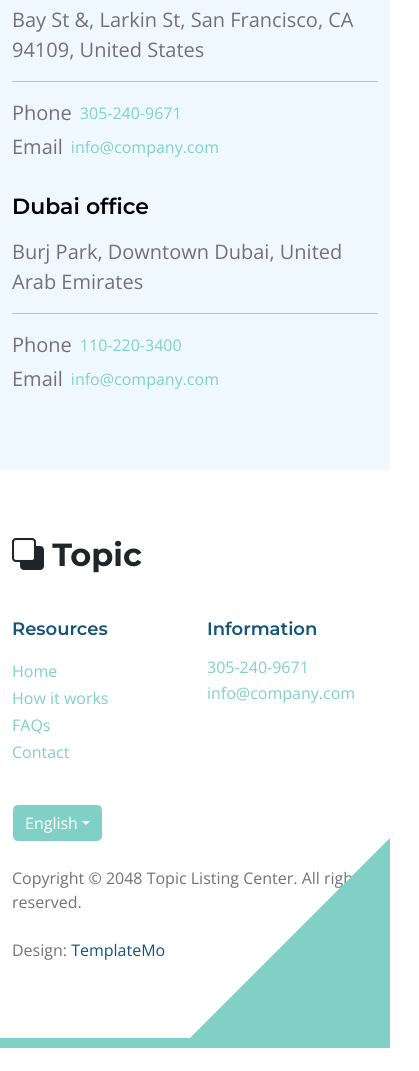
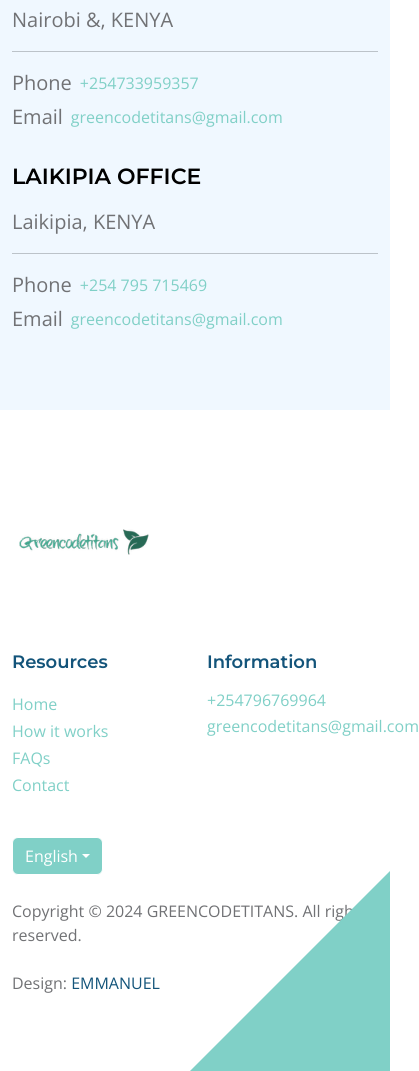
Before and after one commit to emmanuel-njihia/green, a plain HTML site: page team.html in a window 390 px wide. Shown: the part 1580-2651 px from the top of the page, 419 px wide, since content can reach past the window. Before the commit the page ends 2628 px from the top, so only its background shows below. Drawn offline with nearby package versions, Linux system fonts and the light colour scheme.

Commit message:
Add files via upload

```diff
--- a/contact.html
+++ b/contact.html
@@ -7,7 +7,7 @@
         <meta name="description" content="">
         <meta name="author" content="">
 
-        <title>Topic Listing Contact Page</title>
+        <title>GREEN CODE TITANS</title>
 
         <!-- CSS FILES -->
         <link rel="preconnect" href="https://fonts.googleapis.com">
@@ -21,24 +21,16 @@
         <link href="css/bootstrap-icons.css" rel="stylesheet">
 
         <link href="css/templatemo-topic-listing.css" rel="stylesheet">
-<!--
-
-TemplateMo 590 topic listing
-
-https://templatemo.com/tm-590-topic-listing
-
--->
     </head>
 
-    <body class="topics-listing-page" id="top">
+    <body id="top">
 
         <main>
 
             <nav class="navbar navbar-expand-lg">
                 <div class="container">
                     <a class="navbar-brand" href="index.html">
-                        <i class="bi-back"></i>
-                        <span>Topic</span>
+                        <img src="images/LogoSample_ByTailorBrands (1).jpg" alt="Topic" class="bi-back" width="70" height="70">
                     </a>
 
                     <div class="d-lg-none ms-auto me-4">
@@ -52,32 +44,38 @@ https://templatemo.com/tm-590-topic-listing
                     <div class="collapse navbar-collapse" id="navbarNav">
                         <ul class="navbar-nav ms-lg-5 me-lg-auto">
                             <li class="nav-item">
-                                <a class="nav-link click-scroll" href="index.html#section_1">Home</a>
+                                <a class="nav-link click-scroll active" href="index.html">Home</a>
                             </li>
 
                             <li class="nav-item">
-                                <a class="nav-link click-scroll" href="index.html#section_2">Browse Topics</a>
+                                <a class="nav-link click-scroll active" href="index.html">Browse Topics</a>
                             </li>
 
                             <li class="nav-item">
-                                <a class="nav-link click-scroll" href="index.html#section_3">How it works</a>
+                                <a class="nav-link click-scroll active" href="index.html">How it works</a>
                             </li>
 
                             <li class="nav-item">
-                                <a class="nav-link click-scroll" href="index.html#section_4">FAQs</a>
+                                <a class="nav-link click-scroll active" href="index.html">FAQs</a>
                             </li>
 
                             <li class="nav-item">
-                                <a class="nav-link click-scroll" href="index.html#section_5">Contact</a>
+                                <a class="nav-link click-scroll active" href="index.html">Contact</a>
+                            </li>
+                            <li class="nav-item">
+                                <a class="nav-link click-scroll active" href="resources.html">Resources</a>
                             </li>
 
                             <li class="nav-item dropdown">
-                                <a class="nav-link dropdown-toggle" href="#section_5" id="navbarLightDropdownMenuLink" role="button" data-bs-toggle="dropdown" aria-expanded="false">Pages</a>
+                                <a class="nav-link dropdown-toggle active" href="#" id="navbarLightDropdownMenuLink" role="button" data-bs-toggle="dropdown" aria-expanded="false">Pages</a>
 
                                 <ul class="dropdown-menu dropdown-menu-light" aria-labelledby="navbarLightDropdownMenuLink">
-                                    <li><a class="dropdown-item" href="topics-listing.html">Topics Listing</a></li>
 
                                     <li><a class="dropdown-item active" href="contact.html">Contact Form</a></li>
+                                    <li><a class="dropdown-item" href="communityforums.html">Community</a></li>
+                                    <li><a class="dropdown-item" href="events.html">Events</a></li>
+                                    <li><a class="dropdown-item" href="feedback.html">Feedback</a></li>
+
                                 </ul>
                             </li>
                         </ul>
@@ -120,7 +118,7 @@ https://templatemo.com/tm-590-topic-listing
                         </div>
 
                         <div class="col-lg-6 col-12">
-                            <form action="#" method="post" class="custom-form contact-form" role="form">
+                            <form action="https://formspree.io/f/mkgnnybl" target="_blank" method="post" class="custom-form contact-form" role="form">
                                 <div class="row">
                                     <div class="col-lg-6 col-md-6 col-12">
                                         <div class="form-floating">
@@ -161,11 +159,11 @@ https://templatemo.com/tm-590-topic-listing
                         </div>
 
                         <div class="col-lg-5 col-12 mx-auto mt-5 mt-lg-0">
-                            <iframe class="google-map" src="https://www.google.com/maps/embed?pb=!1m18!1m12!1m3!1d2595.065641062665!2d-122.4230416990949!3d37.80335401520422!2m3!1f0!2f0!3f0!3m2!1i1024!2i768!4f13.1!3m3!1m2!1s0x80858127459fabad%3A0x808ba520e5e9edb7!2sFrancisco%20Park!5e1!3m2!1sen!2sth!4v1684340239744!5m2!1sen!2sth" width="100%" height="250" style="border:0;" allowfullscreen="" loading="lazy" referrerpolicy="no-referrer-when-downgrade"></iframe>
+                            <iframe class="google-map" src="https://www.google.com/maps/embed?pb=!1m18!1m12!1m3!1d3975.3447364809697!2d36.821946!3d-1.286389!2m3!1f0!2f0!3f0!3m2!1i1024!2i768!4f13.1!3m3!1m2!1s0x182f101b5d61b5f9%3A0x1c69a62a4888f60c!2sNairobi%2C%20Kenya!5e1!3m2!1sen!2sus!4v1697650228734!5m2!1sen!2sus" width="100%" height="250" style="border:0;" allowfullscreen="" loading="lazy" referrerpolicy="no-referrer-when-downgrade"></iframe>
 
-                            <h5 class="mt-4 mb-2">Topic Listing Center</h5>
 
-                            <p>Bay St &amp;, Larkin St, San Francisco, CA 94109, United States</p>
+
+                            <p>Nairobi,KENYA</p>
                         </div>
 
                     </div>
@@ -178,9 +176,8 @@ https://templatemo.com/tm-590-topic-listing
                 <div class="row">
 
                     <div class="col-lg-3 col-12 mb-4 pb-2">
-                        <a class="navbar-brand mb-2" href="index.html">
-                            <i class="bi-back"></i>
-                            <span>Topic</span>
+                        <a class="navbar-brand" href="index.html">
+                            <img src="images/LogoSample_ByTailorBrands (1).jpg" alt="Topic" class="bi-back" width="150" height="150">
                         </a>
                     </div>
 
@@ -201,7 +198,7 @@ https://templatemo.com/tm-590-topic-listing
                             </li>
 
                             <li class="site-footer-link-item">
-                                <a href="#" class="site-footer-link">Contact</a>
+                                <a href="contact.html" class="site-footer-link">Contact</a>
                             </li>
                         </ul>
                     </div>
@@ -210,14 +207,14 @@ https://templatemo.com/tm-590-topic-listing
                         <h6 class="site-footer-title mb-3">Information</h6>
 
                         <p class="text-white d-flex mb-1">
-                            <a href="tel: 305-240-9671" class="site-footer-link">
-                                305-240-9671
+                            <a href="tel: +254796769964" class="site-footer-link">
+                                +254796769964
                             </a>
                         </p>
 
                         <p class="text-white d-flex">
-                            <a href="mailto:info@company.com" class="site-footer-link">
-                                info@company.com
+                            <a href="mailto:greencodetitans@gmail.com" class="site-footer-link">
+                                greencodetitans@gmail.com
                             </a>
                         </p>
                     </div>
@@ -226,18 +223,10 @@ https://templatemo.com/tm-590-topic-listing
                         <div class="dropdown">
                             <button class="btn btn-secondary dropdown-toggle" type="button" data-bs-toggle="dropdown" aria-expanded="false">
                             English</button>
-
-                            <ul class="dropdown-menu">
-                                <li><button class="dropdown-item" type="button">Thai</button></li>
-
-                                <li><button class="dropdown-item" type="button">Myanmar</button></li>
-
-                                <li><button class="dropdown-item" type="button">Arabic</button></li>
-                            </ul>
                         </div>
 
-                        <p class="copyright-text mt-lg-5 mt-4">Copyright © 2048 Topic Listing Center. All rights reserved.
-                        <br><br>Design: <a rel="nofollow" href="https://templatemo.com" target="_blank">TemplateMo</a></p>
+                        <p class="copyright-text mt-lg-5 mt-4">Copyright © 2024 GREENCODETITANS. All rights reserved.
+                        <br><br>Design: <a rel="nofollow" href="https://www.linkedin.com/in/emmanuel-ndua" target="_blank">EMMANUEL</a></p>
 
                     </div>
 
@@ -245,10 +234,12 @@ https://templatemo.com/tm-590-topic-listing
             </div>
         </footer>
 
+
         <!-- JAVASCRIPT FILES -->
         <script src="js/jquery.min.js"></script>
         <script src="js/bootstrap.bundle.min.js"></script>
         <script src="js/jquery.sticky.js"></script>
+        <script src="js/click-scroll.js"></script>
         <script src="js/custom.js"></script>
 
     </body>
--- a/team.html
+++ b/team.html
@@ -130,53 +130,54 @@
                         </div>
 
                         <div class="col-lg-5 col-12 mb-4 mb-lg-0">
-                            <iframe class="google-map" src="https://www.google.com/maps/embed?pb=!1m18!1m12!1m3!1d2595.065641062665!2d-122.4230416990949!3d37.80335401520422!2m3!1f0!2f0!3f0!3m2!1i1024!2i768!4f13.1!3m3!1m2!1s0x80858127459fabad%3A0x808ba520e5e9edb7!2sFrancisco%20Park!5e1!3m2!1sen!2sth!4v1684340239744!5m2!1sen!2sth" width="100%" height="250" style="border:0;" allowfullscreen="" loading="lazy" referrerpolicy="no-referrer-when-downgrade"></iframe>
+                            <iframe class="google-map" src="https://www.google.com/maps/embed?pb=!1m18!1m12!1m3!1d3975.3447364809697!2d36.821946!3d-1.286389!2m3!1f0!2f0!3f0!3m2!1i1024!2i768!4f13.1!3m3!1m2!1s0x182f101b5d61b5f9%3A0x1c69a62a4888f60c!2sNairobi%2C%20Kenya!5e1!3m2!1sen!2sus!4v1697650228734!5m2!1sen!2sus" width="100%" height="250" style="border:0;" allowfullscreen="" loading="lazy" referrerpolicy="no-referrer-when-downgrade"></iframe>
                         </div>
+
 
                         <div class="col-lg-3 col-md-6 col-12 mb-3 mb-lg- mb-md-0 ms-auto">
                             <h4 class="mb-3">Head office</h4>
 
-                            <p>Bay St &amp;, Larkin St, San Francisco, CA 94109, United States</p>
+                            <p>Nairobi &amp;, KENYA</p>
 
                             <hr>
 
                             <p class="d-flex align-items-center mb-1">
                                 <span class="me-2">Phone</span>
 
-                                <a href="tel: 305-240-9671" class="site-footer-link">
-                                    305-240-9671
+                                <a href="tel: +254733959357" class="site-footer-link">
+                                    +254733959357
                                 </a>
                             </p>
 
                             <p class="d-flex align-items-center">
                                 <span class="me-2">Email</span>
 
-                                <a href="mailto:info@company.com" class="site-footer-link">
-                                    info@company.com
+                                <a href="mailto:greencodetitans@gmail.com" class="site-footer-link">
+                                    greencodetitans@gmail.com
                                 </a>
                             </p>
                         </div>
 
                         <div class="col-lg-3 col-md-6 col-12 mx-auto">
-                            <h4 class="mb-3">Dubai office</h4>
+                            <h4 class="mb-3">LAIKIPIA OFFICE</h4>
 
-                            <p>Burj Park, Downtown Dubai, United Arab Emirates</p>
+                            <p>Laikipia, KENYA</p>
 
                             <hr>
 
                             <p class="d-flex align-items-center mb-1">
                                 <span class="me-2">Phone</span>
 
-                                <a href="tel: 110-220-3400" class="site-footer-link">
-                                    110-220-3400
+                                <a href="tel: +254 795 715469" class="site-footer-link">
+                                    +254 795 715469
                                 </a>
                             </p>
 
                             <p class="d-flex align-items-center">
                                 <span class="me-2">Email</span>
 
-                                <a href="mailto:info@company.com" class="site-footer-link">
-                                    info@company.com
+                                <a href="mailto:greencodetitans@gmail.com" class="site-footer-link">
+                                    greencodetitans@gmail.com
                                 </a>
                             </p>
                         </div>
@@ -191,9 +192,8 @@
                 <div class="row">
 
                     <div class="col-lg-3 col-12 mb-4 pb-2">
-                        <a class="navbar-brand mb-2" href="index.html">
-                            <i class="bi-back"></i>
-                            <span>Topic</span>
+                        <a class="navbar-brand" href="index.html">
+                            <img src="images/LogoSample_ByTailorBrands (1).jpg" alt="Topic" class="bi-back" width="150" height="150">
                         </a>
                     </div>
 
@@ -214,7 +214,7 @@
                             </li>
 
                             <li class="site-footer-link-item">
-                                <a href="#" class="site-footer-link">Contact</a>
+                                <a href="contact.html" class="site-footer-link">Contact</a>
                             </li>
                         </ul>
                     </div>
@@ -223,14 +223,14 @@
                         <h6 class="site-footer-title mb-3">Information</h6>
 
                         <p class="text-white d-flex mb-1">
-                            <a href="tel: 305-240-9671" class="site-footer-link">
-                                305-240-9671
+                            <a href="tel: +254796769964" class="site-footer-link">
+                                +254796769964
                             </a>
                         </p>
 
                         <p class="text-white d-flex">
-                            <a href="mailto:info@company.com" class="site-footer-link">
-                                info@company.com
+                            <a href="mailto:greencodetitans@gmail.com" class="site-footer-link">
+                                greencodetitans@gmail.com
                             </a>
                         </p>
                     </div>
@@ -239,18 +239,10 @@
                         <div class="dropdown">
                             <button class="btn btn-secondary dropdown-toggle" type="button" data-bs-toggle="dropdown" aria-expanded="false">
                             English</button>
-
-                            <ul class="dropdown-menu">
-                                <li><button class="dropdown-item" type="button">Thai</button></li>
-
-                                <li><button class="dropdown-item" type="button">Myanmar</button></li>
-
-                                <li><button class="dropdown-item" type="button">Arabic</button></li>
-                            </ul>
                         </div>
 
-                        <p class="copyright-text mt-lg-5 mt-4">Copyright © 2048 Topic Listing Center. All rights reserved.
-                        <br><br>Design: <a rel="nofollow" href="https://templatemo.com" target="_blank">TemplateMo</a></p>
+                        <p class="copyright-text mt-lg-5 mt-4">Copyright © 2024 GREENCODETITANS. All rights reserved.
+                        <br><br>Design: <a rel="nofollow" href="https://www.linkedin.com/in/emmanuel-ndua" target="_blank">EMMANUEL</a></p>
 
                     </div>
 
```
Also changed, not shown: communityforums.html (+22 -30 lines), events.html (+22 -30 lines), feedback.html (+22 -30 lines), index.html (+22 -30 lines), resources.html (+22 -30 lines).
